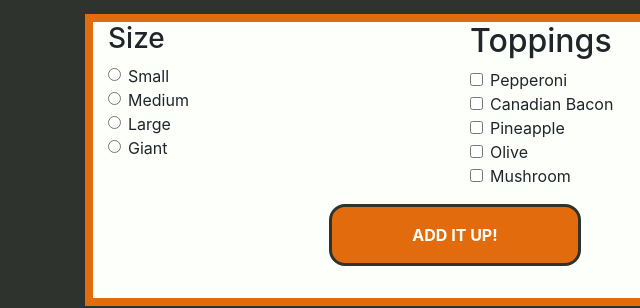
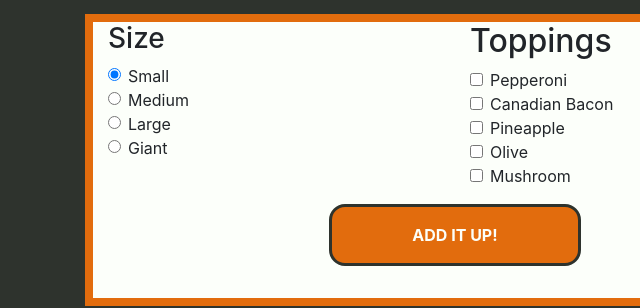
Before and after one commit to mireie/pizza, a plain HTML site: page index.html in a window 1280 px wide. Shown: the part 130-438 px from the top of the page, 0-640 px from the left. Drawn offline with Linux system fonts and the light colour scheme.

Commit message:
add initial size checked

```diff
--- a/css/styles.css
+++ b/css/styles.css
@@ -23,7 +23,6 @@ body {
 
 .submit {
   padding: 1rem 5rem;
-  ;
   margin: 1rem auto;
   border: solid #2E332D;
   text-align: center;
@@ -54,6 +53,6 @@ body {
   background-color: #53610B;
   color: #FCFFFA;
   border-radius: 2rem;
-  padding:1rem;
-  margin-top:2.5rem;
+  padding: 1rem;
+  margin-top: 2.5rem;
 }
--- a/index.html
+++ b/index.html
@@ -29,7 +29,7 @@
             <h3>Size</h3>
             <form id="form-size">
               <div class="form-check">
-                <input class="form-check-input" type="radio" name="size" id="size-small" value="1">
+                <input checked="checked" class="form-check-input" type="radio" name="size" id="size-small" value="1">
                 <label class="form-check-label" for="small">
                   Small
                 </label>
```
